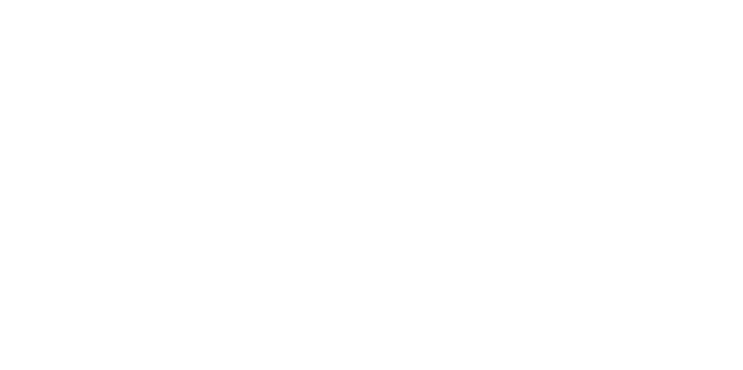
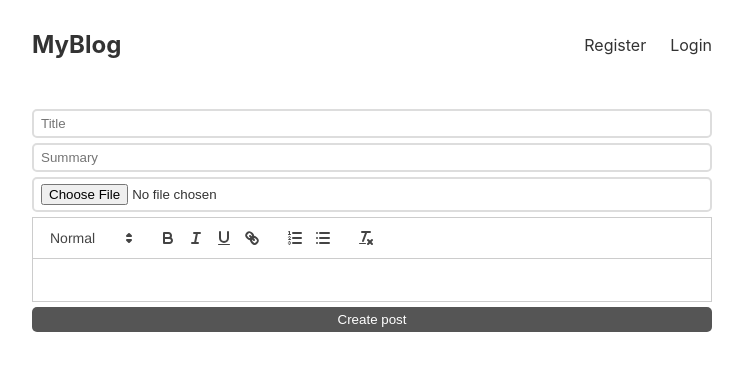
Before and after one commit to laurusgabriela/pw_project, a React (Create React App) app: page /create in a window 1280 px wide. Before the commit this address had no page. Shown: the top 370 px of the page, without its empty margins (268-1011 px from the left). Built offline with nearby package versions, Linux system fonts and the light colour scheme; no server answers.

Commit message:
create-post-done

```diff
--- a/package.json
+++ b/package.json
@@ -8,12 +8,16 @@
     "@testing-library/user-event": "^13.2.1",
     "bcrypt": "^5.1.1",
     "bcryptjs": "^2.4.3",
+    "cookie-parser": "^1.4.6",
     "cors": "^2.8.5",
+    "date-fns": "^2.30.0",
     "express": "^4.18.2",
     "jsonwebtoken": "^9.0.2",
     "mongoose": "^7.6.3",
+    "multer": "^1.4.5-lts.1",
     "react": "^18.2.0",
     "react-dom": "^18.2.0",
+    "react-quill": "^2.0.0",
     "react-router-dom": "^6.17.0",
     "react-scripts": "5.0.1",
     "web-vitals": "^2.1.0"
--- a/src/App.css
+++ b/src/App.css
@@ -105,6 +105,7 @@
   color:white;
 }
 
-form h1{
+
+form.login h1, form.register h1{
   text-align: center;
 }
--- a/src/App.js
+++ b/src/App.js
@@ -7,17 +7,22 @@
 import IndexPage from "./pages/IndexPage";
 import LoginPage from "./pages/LoginPage";
 import RegisterPage from "./pages/RegisterPage";
+import {UserContextProvider} from "./UserContext";
+import CreatePost from "./pages/CreatePost";
 
 
 function App() {
   return (
+      <UserContextProvider >
           <Routes>
               <Route path="/" element={<Layout />}>
                   <Route index element={<IndexPage />} />
                   <Route path="/login" element={<LoginPage />} />
                   <Route path="/register" element={<RegisterPage />} />
+                  <Route path="/create" element={<CreatePost />}/>
               </Route>
           </Routes>
+      </UserContextProvider>
 
   );
 }
--- a/src/Header.js
+++ b/src/Header.js
@@ -1,12 +1,45 @@
 import {Link} from "react-router-dom";
+import {useContext, useEffect, useState} from "react";
+import {UserContext} from "./UserContext";
 
 export default function Header(){
+    const {setUserInfo, userInfo} = useContext(UserContext);
+    useEffect(()=>{
+        fetch('http://localhost:4000/profile', {
+            credentials: 'include',
+        }).then(response=>{
+            response.json().then(userInfo =>{
+            setUserInfo(userInfo);
+            })
+        })
+    }, []);
+
+    function logout(){
+        fetch('http://localhost:4000/logout', {
+            credentials:'include',
+            method: 'POST'
+        });
+        setUserInfo(null);
+    }
+
+    const username = userInfo?.username;
     return(
         <header>
             <Link to="/" className="logo">MyBlog</Link>
             <nav>
-                <Link to="/register">Register</Link>
-                <Link to="/login">Login</Link>
+                {username && (
+                    <>
+                        <Link to="/create">Create new post</Link>
+                        <a href="" onClick={logout}>Logout</a>
+                    </>
+                )}
+                {!username &&(
+                    <>
+                        <Link to="/register">Register</Link>
+                        <Link to="/login">Login</Link>
+                    </>
+                )}
+
             </nav>
         </header>
     );
--- a/src/Post.js
+++ b/src/Post.js
@@ -1,15 +1,23 @@
-export default function Post(){
+import {format} from "date-fns";
+import {Link} from "react-router-dom";
+
+
+export default function Post({title, summary, cover, content, createdAt, author}){
     return(<div className="post">
-        <div className="image">
-            <img src="https://www.homeoftone.co.uk/cdn/shop/products/IMG_2451_1024x1024.jpg?v=1646149793"/>
+        <div  className="image">
+            <Link to={'/post/id'}>
+                <img src={'http://localhost:4000/'+cover}/>
+            </Link>
         </div>
         <div className="texts">
-            <h2>Noul Red Kings Road Vintage</h2>
+            <Link to={'/post/id'}>
+                <h2>{title}</h2>
+            </Link>
             <p className="info">
-                <span className="author">Me</span>
-                <time>2023-09-17 09:12</time>
+                <span className="author">{author.username}</span>
+                <time>{format(new Date(createdAt), 'MMM d, yyyy HH:mm')}</time>
             </p>
-            <p className="summary">They might need a setup tweak or two, but this Nocaster and Stratocaster combine the most sought-after features of their respective decades into models that are highly evocative of Fender‘s golden era, especially tonally.</p>
+            <p className="summary">{summary}</p>
         </div>
     </div>);
 }
--- /dev/null
+++ b/src/UserContext.js
@@ -0,0 +1,12 @@
+import {createContext, useState} from "react";
+
+export const UserContext = createContext({});
+
+export function UserContextProvider({children}){
+    const [userInfo, setUserInfo] = useState('');
+    return (
+        <UserContext.Provider value={{userInfo, setUserInfo}}>
+            {children}
+        </UserContext.Provider>
+    );
+}
--- /dev/null
+++ b/src/pages/CreatePost.js
@@ -0,0 +1,68 @@
+import ReactQuill from "react-quill";
+import 'react-quill/dist/quill.snow.css';
+import {useState} from "react";
+import {Navigate} from "react-router-dom";
+
+/*const modules = {
+        toolbar : [
+            ['bold', 'italic', 'underline', 'strike'],
+            ['blockquote', 'code-block'],
+            [{ 'header': 1 }, { 'header': 2 }],
+            [{ 'list': 'ordered'}, { 'list': 'bullet' }],
+            [{ 'script': 'sub'}, { 'script': 'super' }],
+            [{ 'indent': '-1'}, { 'indent': '+1' }],
+            [{ 'direction': 'rtl' }],
+            [{ 'size': ['small', false, 'large', 'huge'] }],
+            [{ 'header': [1, 2, 3, 4, 5, 6, false] }],
+            [{ 'color': [] }, { 'background': [] }],
+            [{ 'font': [] }],
+            [{ 'align': [] }],
+            ['clean']
+        ]};*/
+const formats = [
+    'header', 'bold', 'italic', 'underline', 'strike', 'blockquote',
+    'list', 'bullet', 'indent', 'link', 'image'
+];
+
+export default function CreatePost(){
+    const [title, setTitle] = useState('');
+    const [summary, setSummary] = useState('');
+    const [content, setContent] = useState('');
+    const [files, setFile] = useState('');
+    const [redirect, setRedirect] = useState(false);
+    async function createNewPost(ev){
+        const data = new FormData();
+        data.set('title', title);
+        data.set('summary', summary);
+        data.set('content', content);
+        data.set('file', files[0] );
+        ev.preventDefault();
+        console.log(files);
+        const response = await fetch('http://localhost:4000/post', {
+            method:'POST',
+            body: data,
+            credentials: 'include',
+        });
+        if(response.ok){
+            setRedirect(true);
+        }
+    }
+
+
+    if(redirect){
+       return(
+        <Navigate to={'/'}/>);
+    }
+    return(
+        <form onSubmit={createNewPost}>
+            <input type="title" placeholder={'Title'} value={title} onChange={ev=>setTitle(ev.target.value)}/>
+            <input type="summary" placeholder={'Summary'} value={summary} onChange={ev=>setSummary(ev.target.value)}/>
+            <input type="file" onChange={
+                ev=>setFile(ev.target.files)
+            }/>
+            <ReactQuill value={content} onChange={newValue=>setContent(newValue)} formats={formats}/>
+            <button style={{marginTop:'5px'}}>Create post</button>
+        </form>
+
+    )
+}
--- a/src/pages/IndexPage.js
+++ b/src/pages/IndexPage.js
@@ -1,11 +1,20 @@
 import Post from "../Post";
+import {useEffect, useState} from "react";
 
 export default function IndexPage(){
+    const [posts, setPosts] = useState([]);
+    useEffect(()=>{
+        fetch('http://localhost:4000/post', ).then(response =>{
+            response.json().then(posts =>{
+                setPosts(posts);
+            });
+        });
+    }, [])
     return(
         <>
-            <Post />
-            <Post />
-            <Post />
+            {posts.length > 0 && posts.map(post =>(
+                <Post {...post} />
+            ))}
         </>
     );
 }
--- a/src/pages/LoginPage.js
+++ b/src/pages/LoginPage.js
@@ -1,10 +1,12 @@
-import {useState} from "react";
+import {useContext, useState} from "react";
 import {Navigate} from "react-router-dom";
+import {UserContext} from "../UserContext";
 
 export default function LoginPage(){
     const [username, setUsername] = useState('');
     const [password, setPassword] = useState('');
     const [redirect, setRedirect] = useState(false);
+    const {setUserInfo} = useContext(UserContext);
     async function login(ev){
         ev.preventDefault();
         const response = await fetch('http://localhost:4000/login', {
@@ -14,7 +16,11 @@
             credentials: 'include',
         });
         if(response.ok){
-            setRedirect(true);
+            response.json().then(userInfo =>{
+                setUserInfo(userInfo);
+                setRedirect(true);
+            })
+
         }
         else{
             alert('wrong credentials');
```
Also changed, not shown: 2 other files (tests, documents, lock files or other folders). Lines whose indentation alone changed are shown as unchanged.
